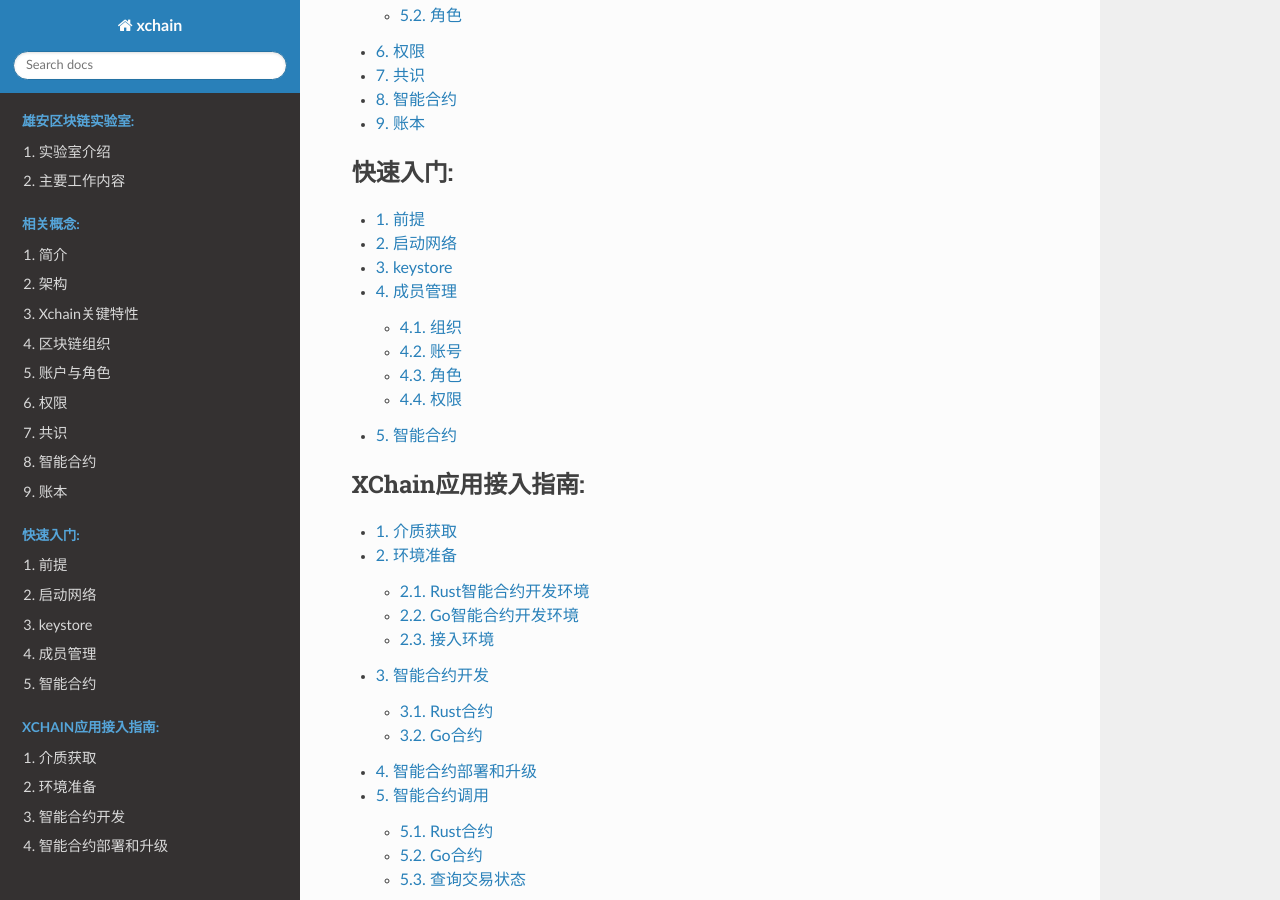
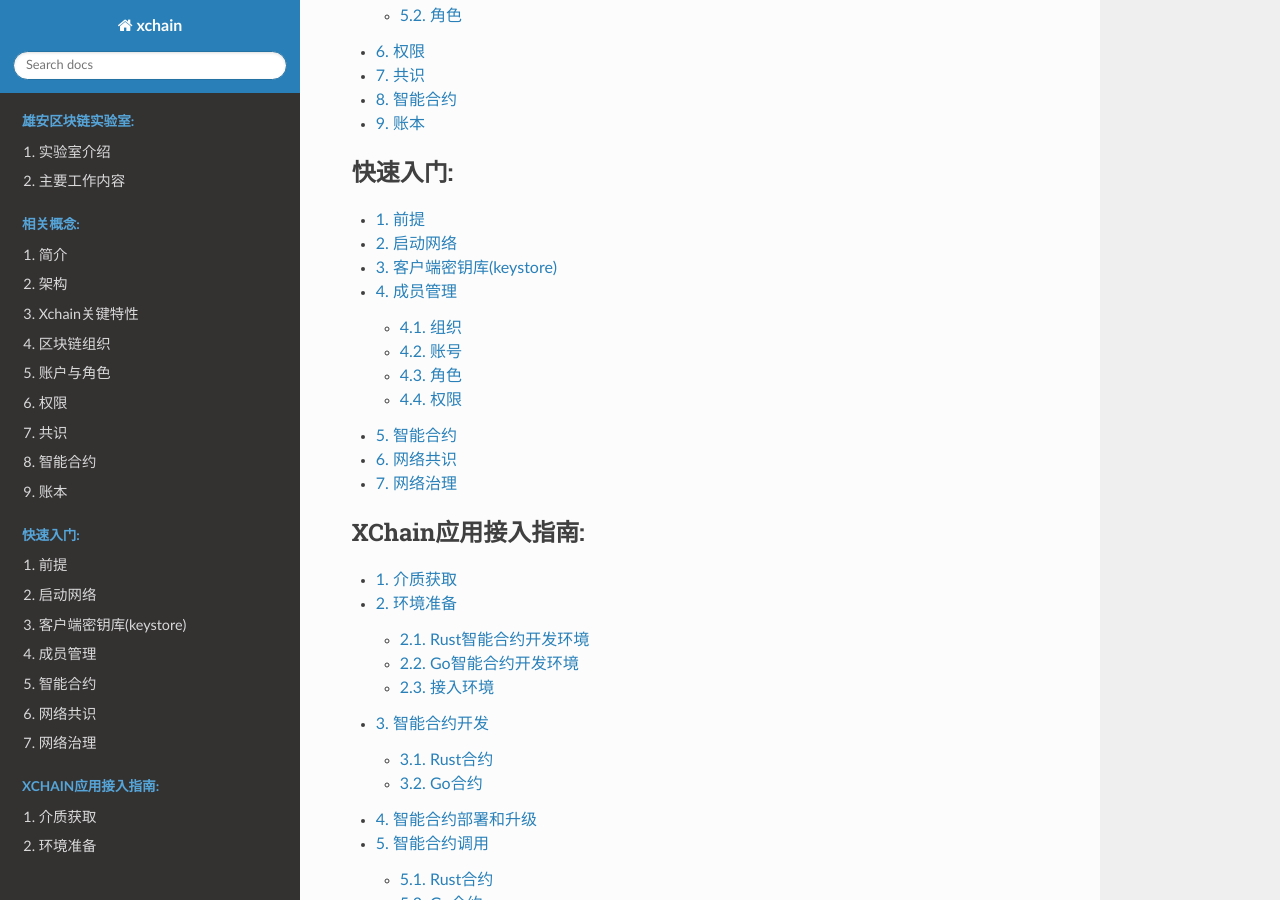
Before and after one commit to XAbaiyangdian/xchaindoc, a Sphinx documentation site: the page built from source/index.rst, in a window 1280 px wide and 900 px high, scrolled down 680 px. Built offline with Sphinx 7.4.7 and the Read the Docs theme 2.0.0, drawn with Linux system fonts in a browser that asks for light colours.

Commit message:
add consensus govern

```diff
--- a/source/index.rst
+++ b/source/index.rst
@@ -39,6 +39,8 @@
    quickstart/keystore
    quickstart/member
    quickstart/Contract
+   quickstart/consensus
+   quickstart/govern
 
 .. toctree::
    :maxdepth: 2
--- /dev/null
+++ b/source/quickstart/consensus.md
@@ -0,0 +1,3 @@
+# 网络共识
+
+   ！即将更新
--- /dev/null
+++ b/source/quickstart/govern.md
@@ -0,0 +1,3 @@
+# 网络治理
+
+   ！即将更新
--- a/source/quickstart/keystore.md
+++ b/source/quickstart/keystore.md
@@ -1,4 +1,4 @@
-# keystore
+# 客户端密钥库(keystore)
 - keystore
 
     本地用户密钥库，密钥数据存放在xccli的工作目录，在使用xccli发送交易时通过 `--from` 指定本地密钥库的用户签发交易，该数据为当前客户端私有，不与区块链其他节点共享。
```
